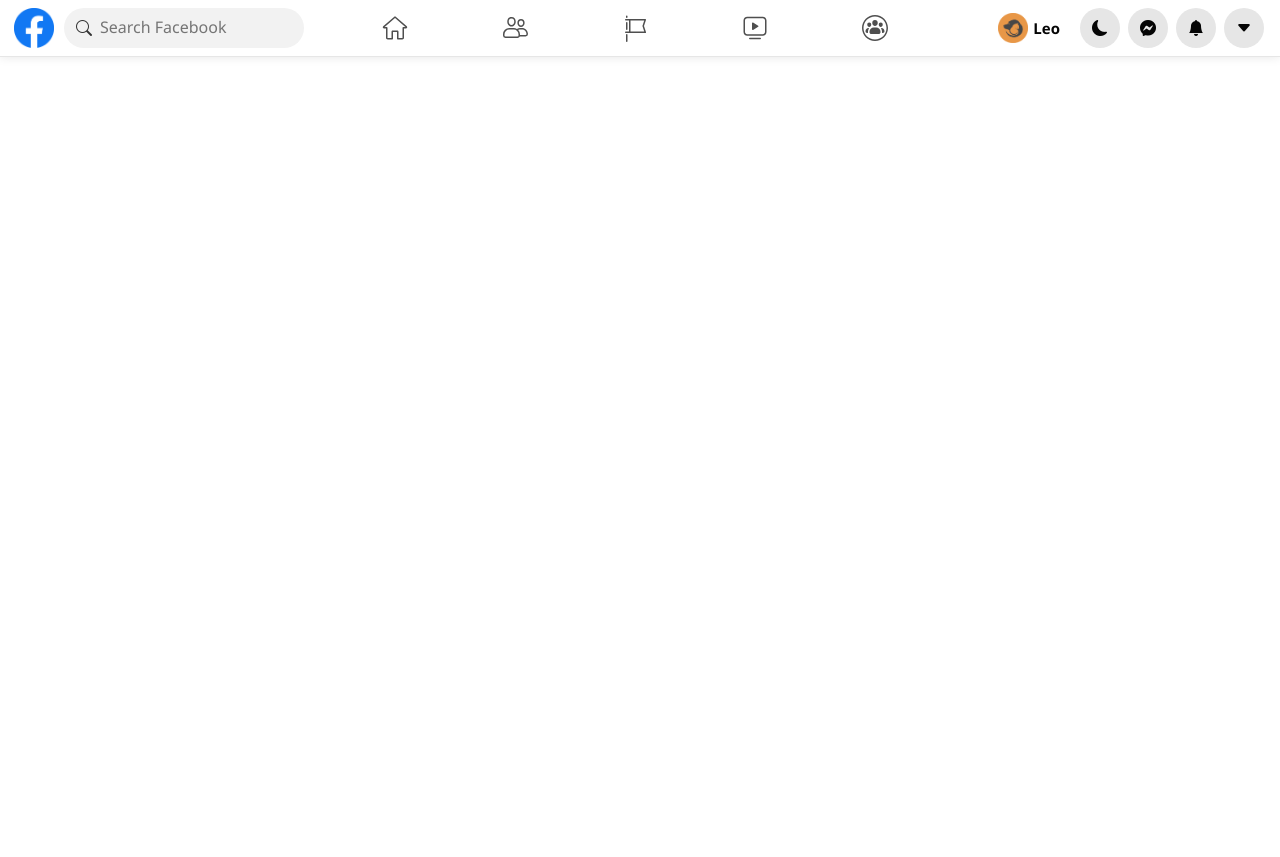
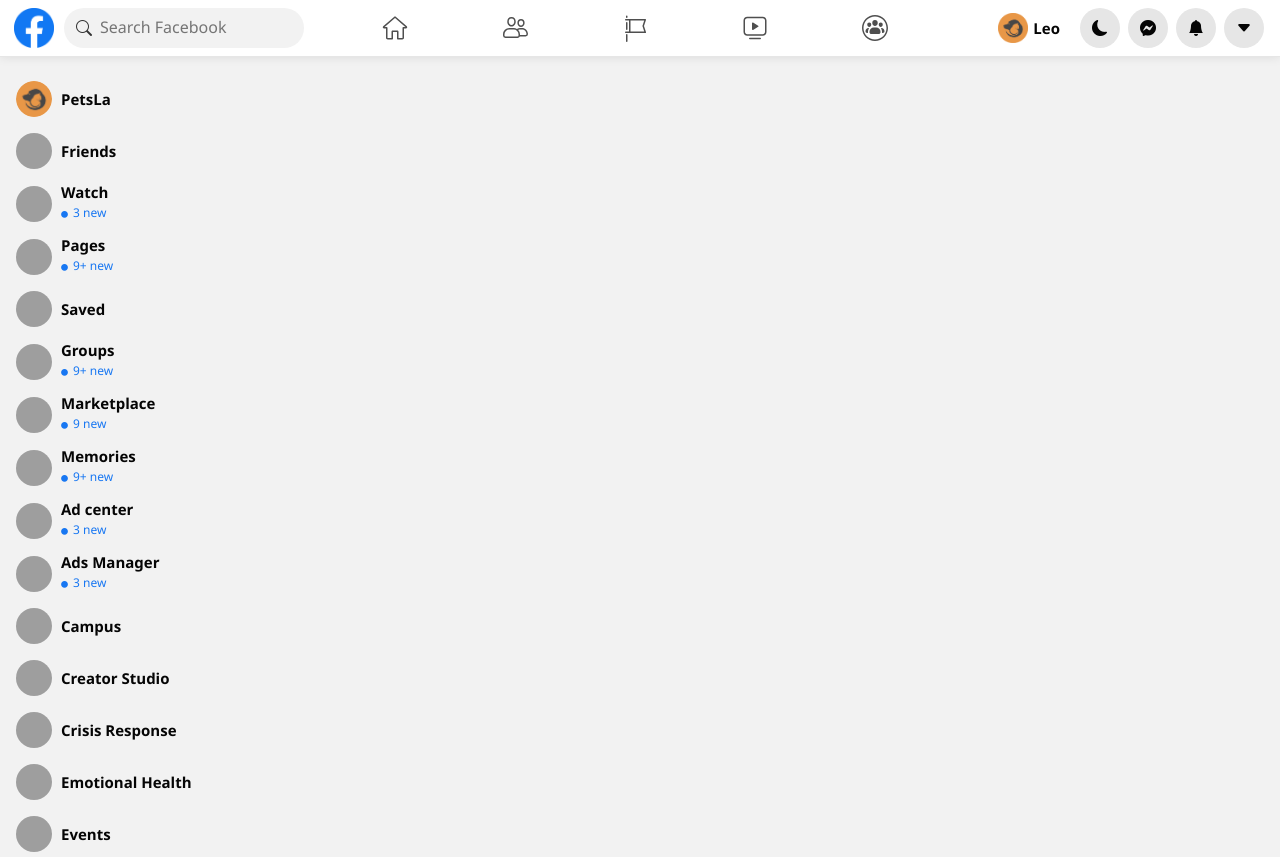
Before and after one commit to LeoAsher25/fb, a React (Create React App) app: page /bookmarks in a window 1280 px wide. Before the commit the page ends 800 px from the top, so only its background shows below. Built offline with nearby package versions, Linux system fonts and the light colour scheme; grey boxes are pictures that could not be loaded.

Commit message:
add bookmarks pages

```diff
--- a/package.json
+++ b/package.json
@@ -2,7 +2,6 @@
   "name": "fb",
   "version": "0.1.0",
   "private": true,
-  "homepage": "https://leoasher25.github.io/fb/",
   "dependencies": {
     "@testing-library/jest-dom": "^5.11.4",
     "@testing-library/react": "^11.1.0",
--- a/src/App.js
+++ b/src/App.js
@@ -8,6 +8,7 @@
 // import router
 import { BrowserRouter as Router, Switch, Route } from "react-router-dom";
 import { useEffect } from "react";
+import BookmarksPage from "./pages/Bookmarks";
 
 function App() {
   // useEffect(() => {
@@ -82,6 +83,10 @@
               </h1>
             </Route>
 
+            <Route path="/bookmarks">
+                <BookmarksPage />
+            </Route>
+
             <Route exact path="/">
               <PostsContextProvider>
                 <HomePage />
--- a/src/components/CommentList/CommentList.scss
+++ b/src/components/CommentList/CommentList.scss
@@ -149,7 +149,7 @@
           max-width: 20rem;
           max-height: 20rem;
           overflow: hidden;
-          border-radius: 1.2rem;
+          border-radius: 1.6rem;
           margin-bottom: 0.2rem;
 
           img {
--- a/src/components/HotkeyItem/index.jsx
+++ b/src/components/HotkeyItem/index.jsx
@@ -7,6 +7,7 @@
 
   const hotkeyTitleRed = useRef(null);
   const radioRef = useRef(null);
+  const currentPathRe = useRef("");
 
   const handleHotkeyTitleonMouseEnter = () => {
     hotkeyTitleRed.current.style.transitionDelay = "0.3s";
@@ -21,6 +22,8 @@
 
   useEffect(() => {
     const pathname = location.pathname;
+    currentPathRe.current = pathname;
+
     radioRef.current.checked = false;
 
     if (hotkey.linkTo.trim() === pathname.trim()) {
--- /dev/null
+++ b/src/pages/Bookmarks/index.jsx
@@ -0,0 +1,13 @@
+import React from "react";
+import SideBarContextProvider from "../../contexts/SideBarContextProvider";
+import SideBarLeft from "../../partials/SideBarLeft";
+
+const BookmarksPage = () => {
+  return (
+    <SideBarContextProvider>
+      <SideBarLeft style={{ display: "block" }} />
+    </SideBarContextProvider>
+  );
+};
+
+export default BookmarksPage;
--- a/src/pages/HomePage/HomePage.scss
+++ b/src/pages/HomePage/HomePage.scss
@@ -2,6 +2,11 @@
   display: flex;
   position: relative;
   align-items: flex-start;
+  overflow: overlay;
+
+  * {
+    pointer-events: none;
+  }
 
   input[name="lightThemeCheckbox"]:checked {
     & ~ .sidebar {
--- a/src/partials/SideBarLeft/SideBarLeft.scss
+++ b/src/partials/SideBarLeft/SideBarLeft.scss
@@ -3,4 +3,11 @@
   height: 100vh;
 
   overflow: overlay;
+
+  @media (max-width: 1100px) {
+    height: unset;
+  }
+  * {
+    pointer-events: none;
+  }
 }
--- a/src/partials/SideBarLeft/index.jsx
+++ b/src/partials/SideBarLeft/index.jsx
@@ -15,7 +15,10 @@
   const { sidebarHotKeyList, sidebarContactList } = useContext(SideBarContext);
 
   return (
-    <div className="sidebar-left">
+    <div
+      className="sidebar-left"
+      style={{ backgroundColor: style.bodyBgColor }}
+    >
       <SideBarItem style={style} item={sidebarContactList.at(0)} />
       {sidebarHotKeyList.map((item) => (
         <SideBarItem key={item.id} style={style} item={item} />
--- a/src/partials/TopNav/TopNav.scss
+++ b/src/partials/TopNav/TopNav.scss
@@ -312,7 +312,6 @@
       .user-btn {
         margin-right: 0.8rem;
         border-radius: 2rem;
-        // overflow: hidden;
         position: relative;
 
         .bg-overlay {
@@ -327,6 +326,7 @@
         &:hover {
           .bg-overlay {
             display: block;
+            border-radius: 2rem;
           }
         }
 
--- a/src/partials/TopNav/index.jsx
+++ b/src/partials/TopNav/index.jsx
@@ -1,4 +1,4 @@
-import React, { useContext, useRef, useState } from "react";
+import React, { useContext, useRef } from "react";
 import { Link } from "react-router-dom";
 import { ThemeContext } from "../../contexts/ThemeContextProvider";
 import HotkeyItem from "../../components/HotkeyItem";
@@ -194,7 +194,7 @@
         </svg>
       ),
       title: `More`,
-      linkTo: "/more",
+      linkTo: "/bookmarks",
     },
   ];
 
@@ -270,18 +270,6 @@
             </div>
 
             <SearchHistoryList style={style} isLightTheme={isLightTheme} />
-
-            {/* <div className="search-history__list">
-              {searchHistoryList.map((searchHistoryItem) => (
-                <SearchHistoryItem
-                  key={searchHistoryItem.id}
-                  searchHistoryItem={searchHistoryItem}
-                  setSearchHistoryList={setSearchHistoryList}
-                  isLightTheme={isLightTheme}
-                  style={style}
-                />
-              ))}
-            </div> */}
           </div>
         </div>
 
```
